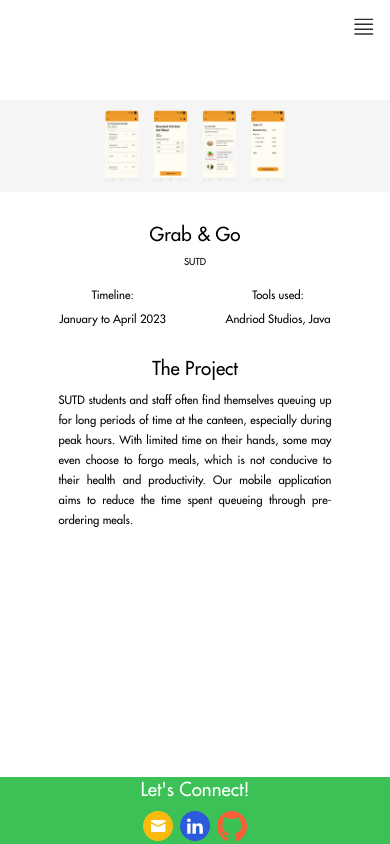
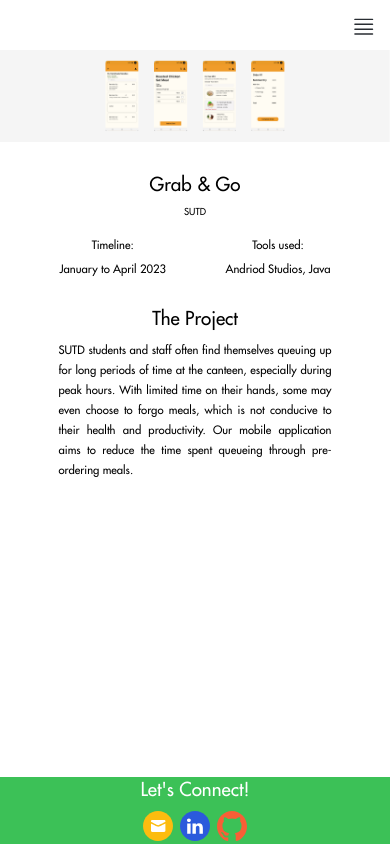
Before and after one commit to xueminzzz/My-Portfolio-Website, a Next.js app: page /projects/infosys-project in a window 390 px wide. Built offline with nearby package versions, Linux system fonts and the light colour scheme.

Commit message:
adjusted projects

```diff
--- a/app/projects/infosys-project/page.module.css
+++ b/app/projects/infosys-project/page.module.css
@@ -181,6 +181,10 @@
 }
 
 @media screen and (max-width: 480px) {
+    .main-container {
+        margin-top: 0;
+    }
+
     .project-header {
         margin-top: 5rem;
     }
--- a/app/projects/sds-project/page.module.css
+++ b/app/projects/sds-project/page.module.css
@@ -251,6 +251,10 @@
 }
 
 @media screen and (max-width: 480px) {
+    .main-container {
+        margin-top: 0px;
+    }
+
     .project-header {
         margin-top: 3rem;
     }
```
